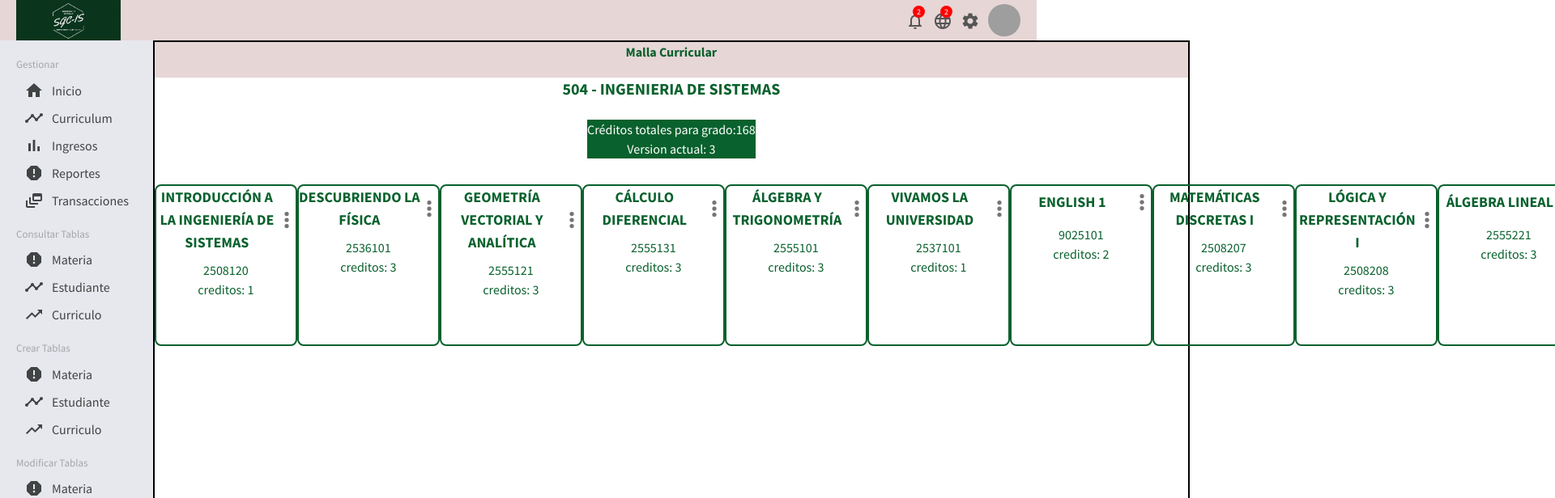
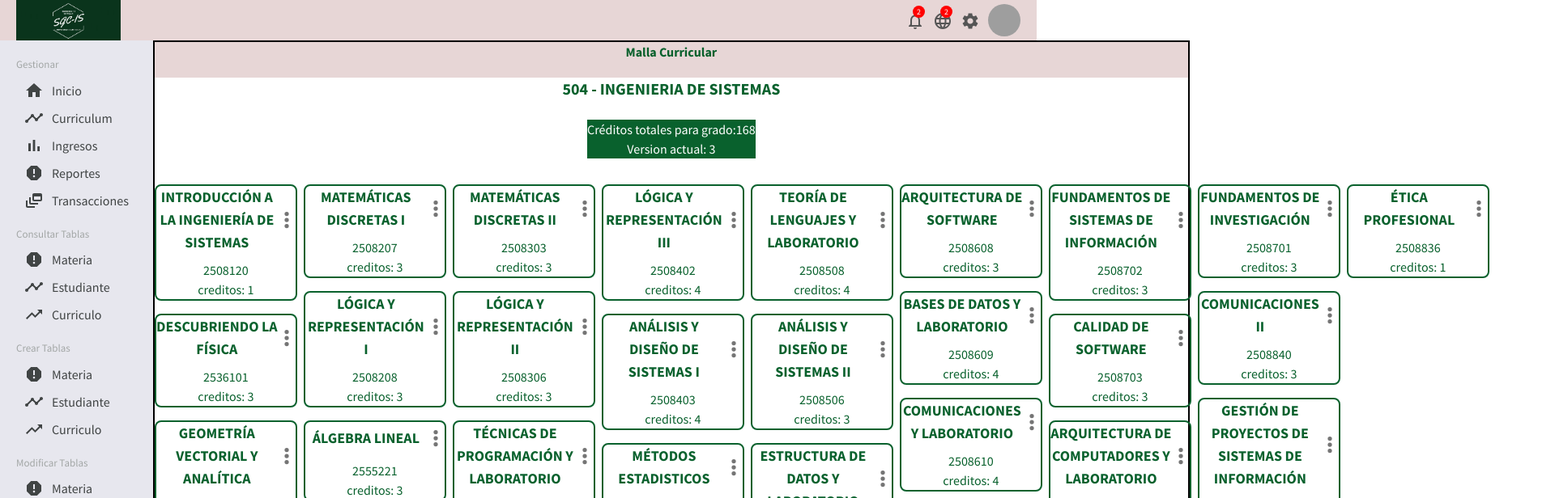
Before and after one commit to DairoArley/sgc-is, a React (Create React App) app: page /mallaCurricular in a window 1280 px wide. Shown: the top 616 px of the page at 81% size, 1920 px wide, since content can reach past the window. Built offline with nearby package versions, Linux system fonts and the light colour scheme; grey boxes are pictures that could not be loaded.

Commit message:
se ajusta malla

```diff
--- a/src/components/Subject/Subject.jsx
+++ b/src/components/Subject/Subject.jsx
@@ -7,12 +7,10 @@ import {
 import { useEffect, useState } from "react";
 
 
-
-
 export function Subject({ name, cod, credits, onClick, selectedSubject }) {
 
 
-  const stylePre ='w-44 mx-auto border-2 font-sans rounded-lg text-black text-center m-2 bg-textColor';
+  const stylePre ='w-44 mx-auto border-5 font-sans rounded-lg text-black text-center m-2 bg-textColor';
   const styleCo = 'w-44 mx-auto border-2 font-sans rounded-lg text-white text-center m-2 bg-textColor';
   const styleNormal = 'w-44 mx-auto border-2 font-sans rounded-lg text-textColor text-center m-2';
   const styleSelectSubject = 'w-44 mx-auto border-4 font-sans rounded-lg text-textColor text-center m-2'
@@ -24,25 +22,22 @@ export function Subject({ name, cod, credits, onClick, selectedSubject }) {
     if(selectedSubject && selectedSubject.materia === cod ){
       setStyle(styleSelectSubject);
     }else if(selectedSubject && selectedSubject.requisitos){
-      selectedSubject.requisitos.forEach(function(requisito) {
-        if(requisito.materiaRequisito === cod){
-          console.log(requisito);
-          if(requisito.tipoRequisito === 'CORREQ'){
-              setStyle(styleCo);
-            }else if(requisito.tipoRequisito === 'PRERREQ'){
-              setStyle(stylePre);
-              }
-        }else{
-          setStyle(styleNormal);
+      setStyle(styleNormal);
+        for(let i = 0; i < selectedSubject.requisitos.length; i++){
+          if(selectedSubject.requisitos[i] && selectedSubject.requisitos[i].materiaRequisito === cod){
+            if(selectedSubject.requisitos[i].tipoRequisito === 'CORREQ' ){
+                setStyle(styleCo);
+            }else{
+                setStyle(stylePre);
+            }
         }
       }
-      );
     }
     else{
       setStyle(styleNormal);
     }
 
-  }, [selectedSubject]);
+  }, [selectedSubject, cod]);
 
 
     return (
--- a/src/pages/mallaCurricular/Malla.jsx
+++ b/src/pages/mallaCurricular/Malla.jsx
@@ -1,55 +1,42 @@
-import React, { useState } from 'react'
-import {Subject} from '../../components/Subject/Subject';
-import {subject2} from '../../utils/dataPensum';
-
+import { Grid } from "@mui/material";
+import React, { useState } from "react";
+import { Subject } from "../../components/Subject/Subject";
+import { subject2 } from "../../utils/dataPensum";
 
 const Malla = () => {
-
   const [subjectSelected, setSubjectSelected] = useState();
-
 
   const selectSubject = (subject) => {
     setSubjectSelected(subject);
-    }
+  };
 
-  /*const imprimir = ({name, cod}) => {
-     //let cantidadRequisitos = requisitos.filter(element => element.cod === cod);
+  let levels = [1, 2, 3, 4, 5, 6, 7, 8, 9];
 
-        for(let i = 0; i < requisitos.length; i++){
-            if(subject.find(element => element.cod === requisitos[i].requisito)){
-                subject.find(element => element.cod === requisitos[i].requisito).color = true;
-            }
-        }
-        console.log(subject)
-        setfirst(subject);*/
-/*
-        subject.forEach(function(materia) {
-            if(materia.cod === cantidadRequisitos.requisito){
-
-                materia.color = true;
-            }
-        });*/
-
-
-  const numero=4;
   return (
-    <div className='mx-auto w-full border-r-amber-200 border-2 font-sans'>
-        <div className='h-11 bg-topbarColor'>
-        <h1 className='text-center text-textColor font-bold'>Malla Curricular</h1>
+    <div className="mx-auto w-full border-r-amber-200 border-2 font-sans">
+      <div className="h-11 bg-topbarColor">
+        <h1 className="text-center text-textColor font-bold">
+          Malla Curricular
+        </h1>
       </div>
       <div>
-            <h1 className='text-textColor font-bold text-center text-xl'>
+        <h1 className="text-textColor font-bold text-center text-xl">
           504 - INGENIERIA DE SISTEMAS
         </h1>
         <br />
-            <div className='mx-auto text-center w-max bg-textColor text-white'>
+        <div className="mx-auto text-center w-max bg-textColor text-white">
           Créditos totales para grado:168
           <p>Version actual: 3</p>
         </div>
       </div>
       <br />
-        <div className={`grid grid-rows-${numero} grid-flow-col`}>
-        {subject2.map((subject) => (
+
+      <div className={`flex flex-row gap-2`}>
+        {levels.map((level) => (
+          <div key={level} className="flex flex-col items-center">
+            {subject2.map((subject) => {
+                if (subject.nivel === level) {
+                    return (
                     <Subject
                         key={subject.materia}
                         name={subject.nombreMateria}
@@ -58,12 +45,15 @@ const Malla = () => {
                         onClick={() => selectSubject(subject)}
                         selectedSubject={subjectSelected}
                     />
-
+                    );
+                }
+            }
+            )}
+          </div>
         ))}
       </div>
-
     </div>
-  )
-}
+  );
+};
 
 export default Malla;
--- a/src/utils/dataPensum.js
+++ b/src/utils/dataPensum.js
@@ -6,7 +6,7 @@ export const subject2 =[
         "facultad": 25,
         "indicadorVersionActual": "S",
         "materia": 2508120,
-        "nivel": 1,
+        "nivel":1,
         "nombreBancoElectiva": " ",
         "nombreMateria": "INTRODUCCIÓN A LA INGENIERÍA DE SISTEMAS",
         "nombrePrograma": "INGENIERÍA DE SISTEMAS",
```
Lines whose indentation alone changed are shown as unchanged.
